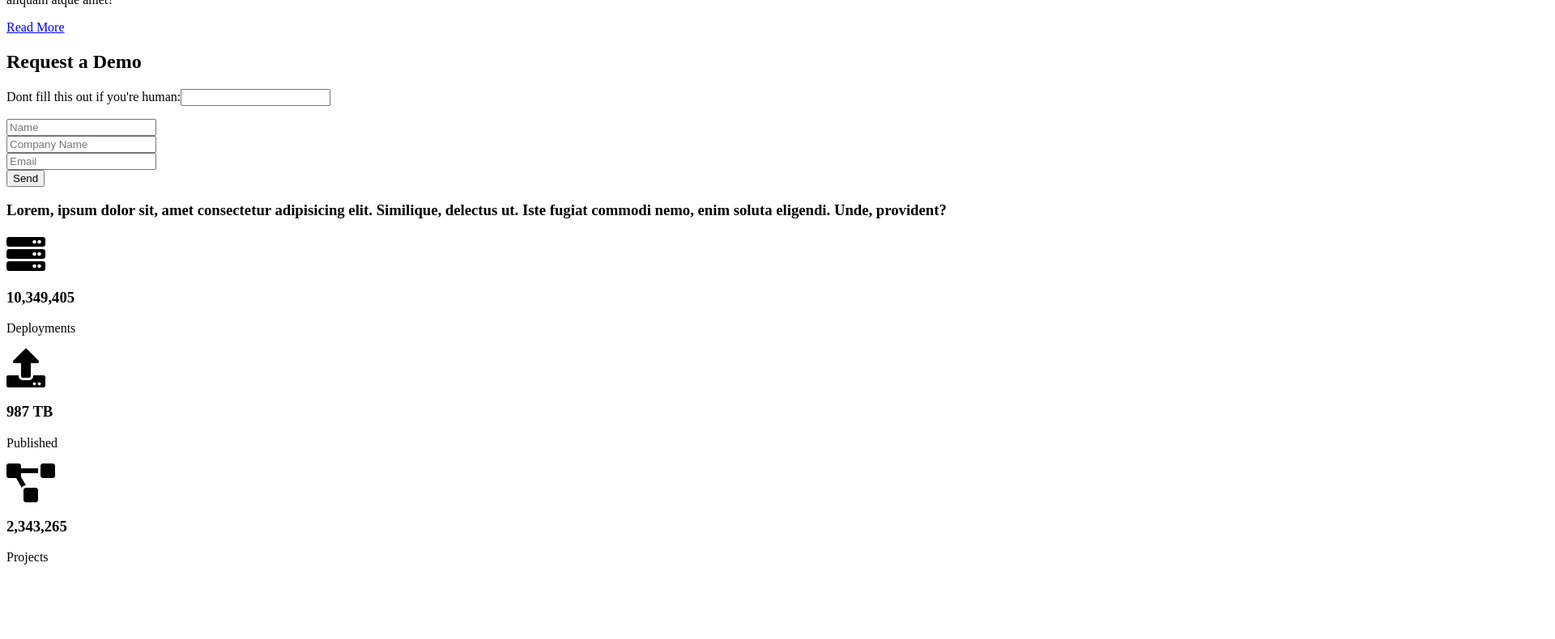
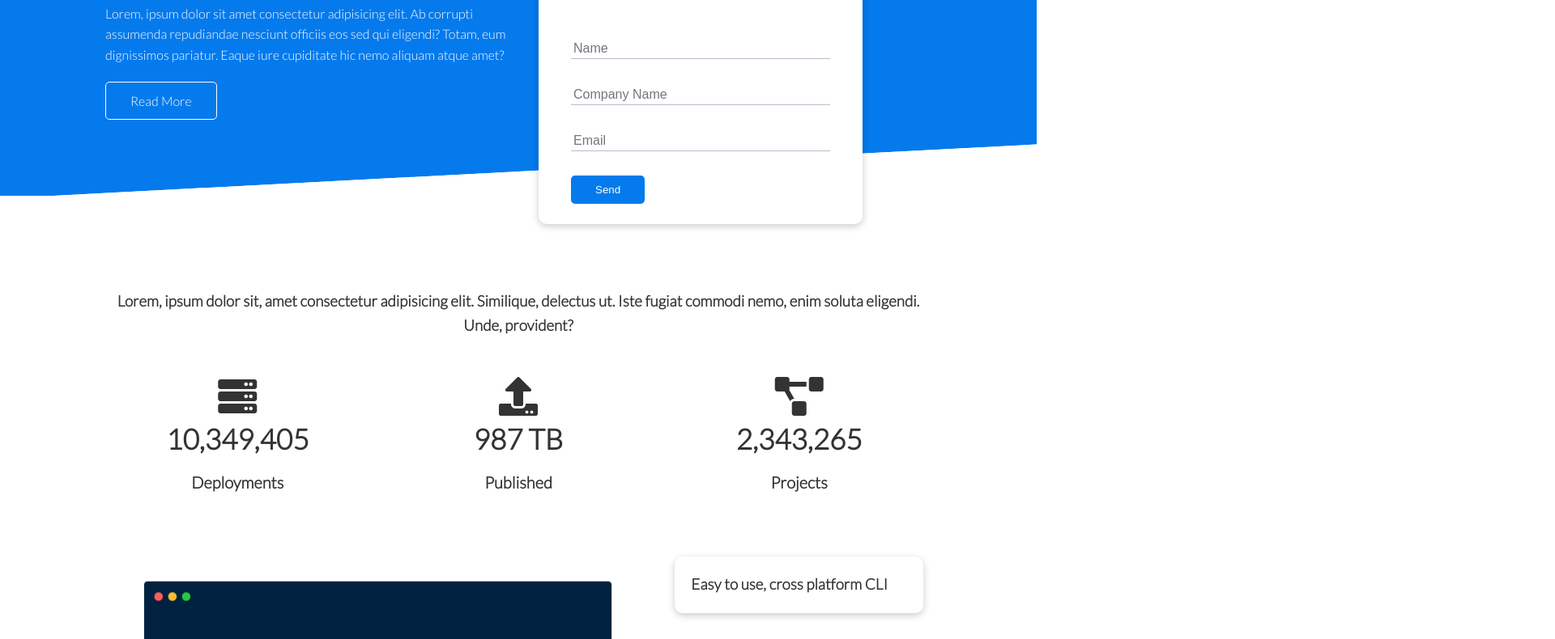
Before and after one commit to acanty001/traversey-media-responsive-project-practice, a plain HTML site: page index.html in a window 1280 px wide. Shown: the part 228-1018 px from the top of the page at 81% size, 1920 px wide, since content can reach past the window. Drawn offline with Linux system fonts and the light colour scheme; files that its build step writes are made by us from their sources; the site is published under a folder, as on GitHub Pages, so addresses that start at the root find nothing.

Commit message:
Update index.html

```diff
--- a/index.html
+++ b/index.html
@@ -7,8 +7,8 @@
 	<meta name="viewport" content="width=device-width, initial-sale=1.0">
 	<meta name="robots" content="nofollow">
 	<meta name="author" content="Aikyu Canty">
-	<link rel="stylesheet" href="/CSS/utilites.css">
-	<link rel="stylesheet" href="/CSS/styles.css">
+	<link rel="stylesheet" href="utilites.css">
+	<link rel="stylesheet" href="styles.css">
 	<link rel="stylesheet" href="https://cdnjs.cloudflare.com/ajax/libs/font-awesome/5.15.1/css/all.min.css" integrity="sha512-+4zCK9k+qNFUR5X+cKL9EIR+ZOhtIloNl9GIKS57V1MyNsYpYcUrUeQc9vNfzsWfV28IaLL3i96P9sdNyeRssA==" crossorigin="anonymous" />
 	<title>Loruki | Cloud Hosting For Everyone</title>
 </head>
```
